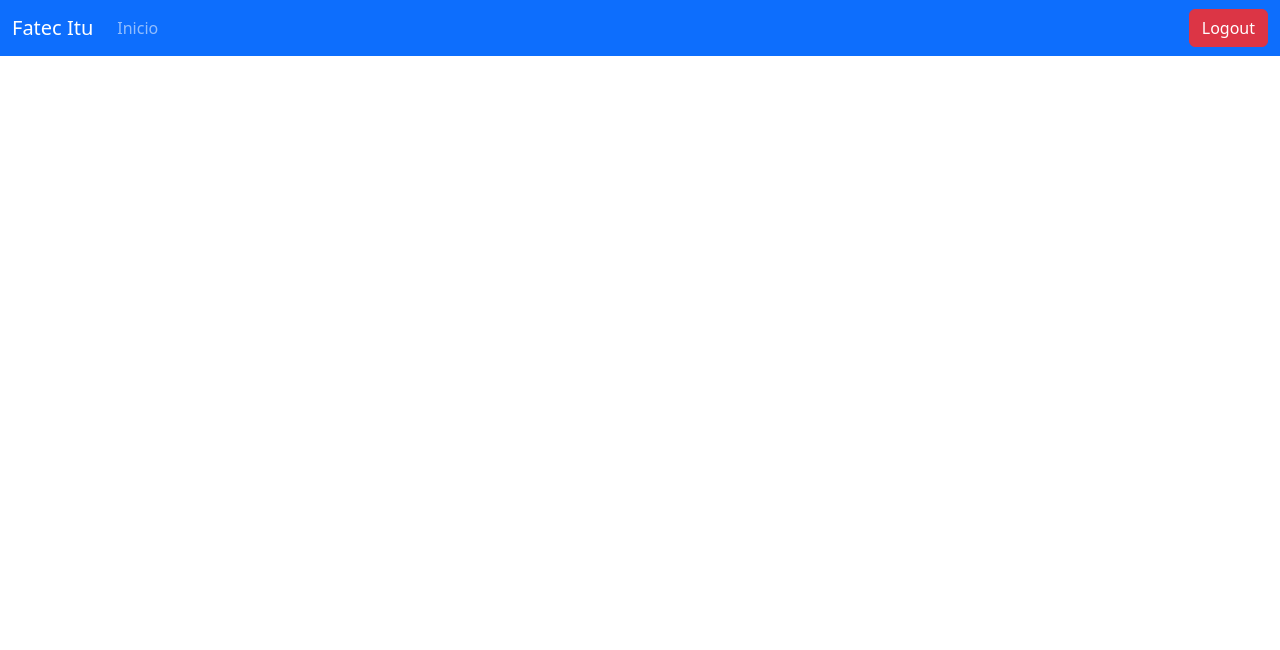
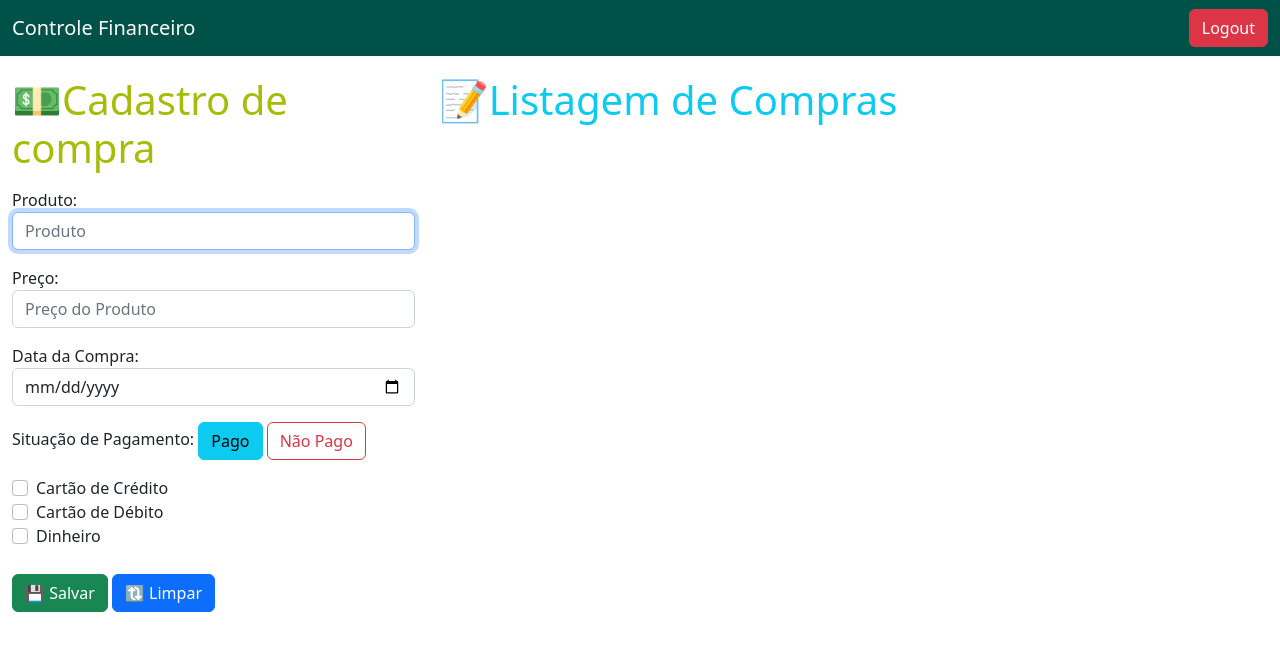
Before and after one commit to Lucas-Napoli/Site-Financas, a plain HTML site: page Controle-Finanças.html in a window 1280 px wide. Drawn offline with nearby package versions, Linux system fonts and the light colour scheme.

Commit message:
controle-financeiro

```diff
--- a/Controle-Finanças.html
+++ b/Controle-Finanças.html
@@ -11,25 +11,90 @@
 </head>
 
 <body>
-    <nav class="navbar navbar-expand-lg navbar-dark bg-primary">
+    <nav id="Nav" class="navbar navbar-expand-lg navbar-dark">
         <div class="container-fluid">
-            <a class="navbar-brand" href="#">Fatec Itu</a>
-            <div class="collapse navbar-collapse">
-                <ul class="navbar-nav">
-                    <li class="nav-item">
-                        <a class="nav-link" href="#">Inicio</a>
-                    </li>
-                </ul>
+          <a class="navbar-brand" href="#">Controle Financeiro</a>
+          <button class="navbar-toggler" type="button" data-bs-toggle="collapse" data-bs-target="#navbarNav" aria-controls="navbarNav" aria-expanded="false" aria-label="Toggle navigation">
+            <span class="navbar-toggler-icon"></span>
+          </button>
+          <div class="text-right">
+            <ul class="navbar-nav ms-auto flex-nowrap">
+                <li class="nav-item">
+                  <button class="btn  btn-block btn-danger" onclick="logoutFirebase()">Logout</button>
+                </li>
+            </ul>
+        </div>
+        </div>
+      </nav>
+
+      <div class="container-fluid" id="base">
+        <div class="row">
+        <div class="col-md-4">
+          <h1 class="TCadastro">💵Cadastro de compra</h1>
+          <form id="formCadastro">
+            <div class="form-group mt-3">
+              <label for="produto">Produto:</label>
+              <input type="text" class="form-control" name="produto" id="produto" placeholder="Produto" autofocus>
             </div>
-            <div class="text-right">
-                <ul class="navbar-nav ms-auto">
-                    <li class="nav-item">
-                        <button class="btn btn-danger">Logout</button>
-                    </li>
-                </ul>
+            <div class="form-group mt-3">
+              <label for="preco">Preço:</label>
+              <input type="number" class="form-control" name="preco" step="0.01" id="preco" placeholder="Preço do Produto" min="1">
             </div>
+            <div class="form-group mt-3">
+              <label for="dataCompra">Data da Compra:</label>
+              <input type="date" class="form-control" name="dataCompra" id="dataCompra">
+            </div>
+            <div class="form-group my-3" >
+              <label for="sexo">Situação de Pagamento:</label>
+              <input type="radio" class="btn-check" name="Pago" id="Pago"  value="Pago" checked>
+              <label class="btn btn-outline-info" for="Pago">Pago</label>
+
+              <input type="radio" class="btn-check" name="NaoPago" id="NaoPago" value="NaoPago">
+              <label class="btn btn-outline-danger" for="NaoPago">Não Pago</label>
+            </div>
+            <div class="form-check">
+                <input class="form-check-input" type="checkbox" value="" id="flexCheckDefault">
+                <label class="form-check-label" for="flexCheckDefault">
+                    Cartão de Crédito
+                </label> <br>
+                <input class="form-check-input" type="checkbox" value="" id="flexCheckDefault">
+                <label class="form-check-label" for="flexCheckDefault">
+                  Cartão de Débito
+                </label> <br>
+                <input class="form-check-input" type="checkbox" value="" id="flexCheckDefault">
+                <label class="form-check-label" for="flexCheckDefault">
+                  Dinheiro
+                </label>
+            </div>
+            <div class="form-group">
+              <input type="hidden" class="form-control" name="id" id="id" >
+            </div>
+            <button class="btn btn-block btn-success my-4" onclick="salvar(event, 'pessoas')">💾 Salvar</button>
+            <button type="reset" class="btn btn-block btn-primary my-4" >🔃 Limpar</button>
+          </form>
         </div>
-    </nav>
+
+
+        <div class="col-md-7">
+          <h1 class="text-info">📝Listagem de Compras</h1>
+          <table id="tabelaDados" class="table table-bordered table-striped">
+           <!-- Conteúdo do Firebase será carregado aqui -->
+          </table>
+
+        </div>
+      </div>
+    </div>
+    <!-- Firebase Google -->
+      <script src="https://www.gstatic.com/firebasejs/8.2.4/firebase-app.js"></script>
+      <script src="https://www.gstatic.com/firebasejs/8.2.4/firebase-analytics.js"></script>
+      <script src="https://www.gstatic.com/firebasejs/8.2.4/firebase-auth.js"></script>
+      <script src="https://www.gstatic.com/firebasejs/8.2.4/firebase-database.js"></script>
+    <!-- Bootstrap 5 JS-->
+      <script src="https://cdn.jsdelivr.net/npm/bootstrap@5.1.3/dist/js/bootstrap.bundle.min.js"></script>
+    <!-- Nossos scripts -->
+      <script src="js/firebase.js"></script>
+      <script src="js/authentication.js"></script>
+      <script src="js/dados.js"></script>
 </body>
 
 </html>
--- a/estilo/Estilo.css
+++ b/estilo/Estilo.css
@@ -16,3 +16,17 @@
 .Icon{
     width: 100%;
 }
+
+.TCadastro{
+    color: #A6BC09;
+}
+
+
+#Nav{
+    background-color: #005148;
+}
+
+#base{
+    margin-top: 20px;
+    width: 100%;
+}
```
Also changed, not shown: Cadastro.html (+3 -0 lines), Scripts/authentication.js (+14 -3 lines).
